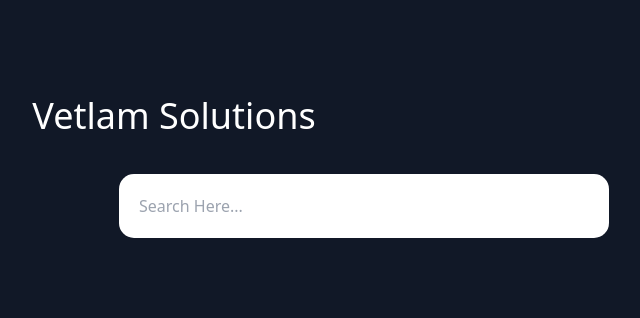
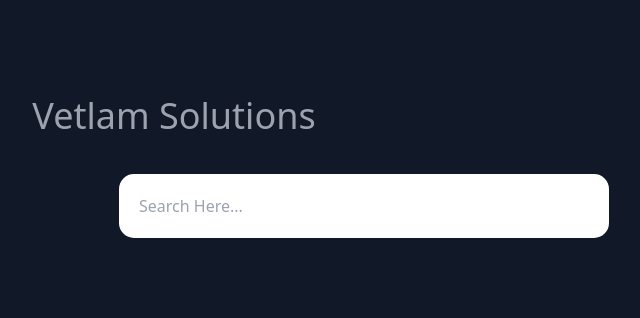
Before and after one commit to manlikestiffler/projectmanagementsystem1, a Django app: page / in a window 1280 px wide. Shown: the part 160-478 px from the top of the page, without its empty margins (466-1106 px from the left). Run offline with Django 3.2, Linux system fonts and the light colour scheme; the visitor is signed in with stand-in values (Sample User, id 1); data that the repository does not hold is empty.

Commit message:
Update home.html

```diff
--- a/templates/home.html
+++ b/templates/home.html
@@ -15,7 +15,7 @@
 <section class="text-gray-400 bg-gray-900 body-font">
     <div class="container px-5 py-24 mx-auto">
       <div class="flex flex-col text-center w-full mb-20">
-        <h1 class="sm:text-4xl text-3xl font-medium title-font mb-2 text-white">Vetlam Solutions</h1>
+        <h1 class="sm:text-4xl text-3xl font-medium title-font mb-2 text-yellow">Vetlam Solutions</h1>
           <div class="form-outline" style="padding-left:380px;padding-top:30px" data-mdb-input-init>
             <form class="header__search" method="GET" action="{% url 'project:home' %}" class="text-gray-400 bg-gray-900 body-font">
               {% csrf_token %}
```
